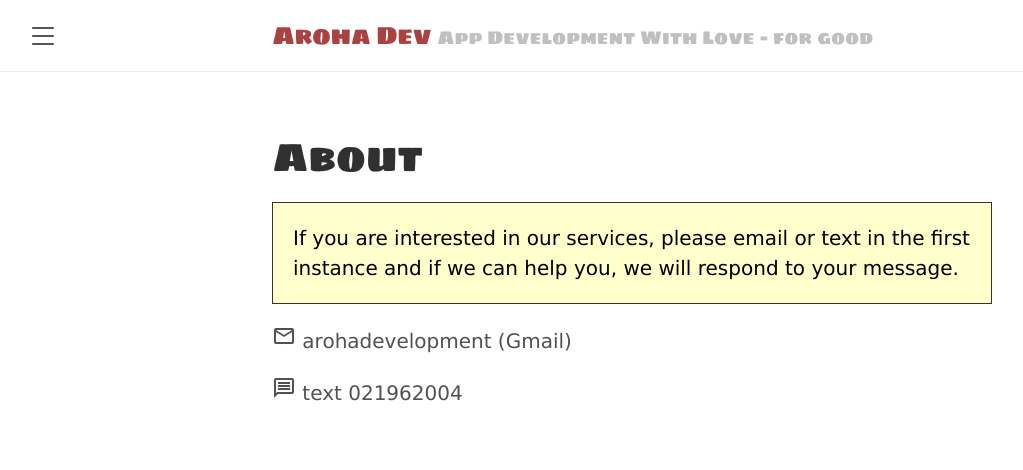
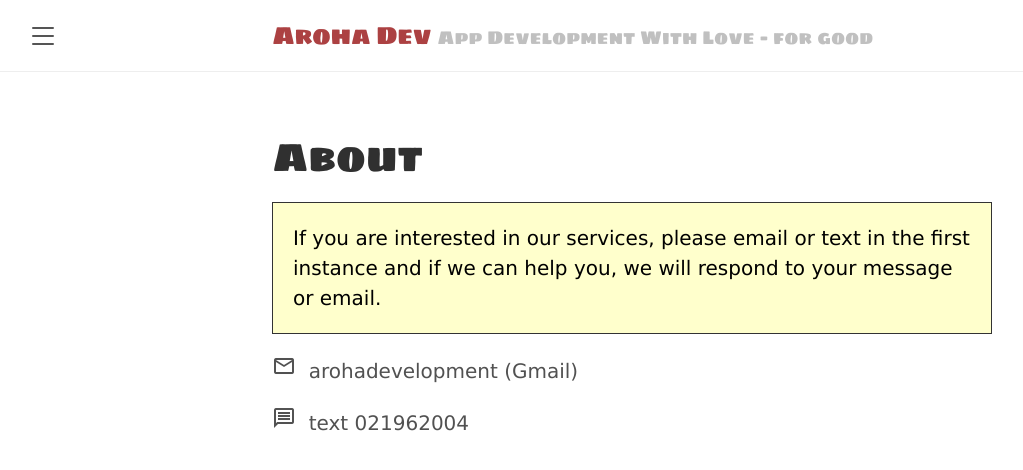
Before and after one commit to tracyjordan/tracyjordan.github.io, a Jekyll site: the page built from about.md, in a window 1280 px wide. Shown: the top 470 px of the page, without its empty margins (8-1031 px from the left). Built offline with Jekyll 4.4.1, drawn with Linux system fonts in a browser that asks for light colours.

Commit message:
Update about.md

```diff
--- a/about.md
+++ b/about.md
@@ -4,12 +4,8 @@ title: About
 ---
 
 <p class="message">
-If you are interested in our services, please email or text in the first instance and if we can help you, we will respond to your message.
+If you are interested in our services, please email or text in the first instance and if we can help you, we will respond to your message or email.
 </p>
 
-
-
-
-
-<p><i class="material-icons-outlined md-48">mail</i> arohadevelopment (Gmail)</p>
-<p><i class="material-icons-outlined md-48">message</i> text 021962004</p>
+<p><i class="material-icons-outlined md-48">mail</i>&nbsp;&nbsp;arohadevelopment (Gmail)</p>
+<p><i class="material-icons-outlined md-48">message</i>&nbsp;&nbsp;text 021962004</p>
```
